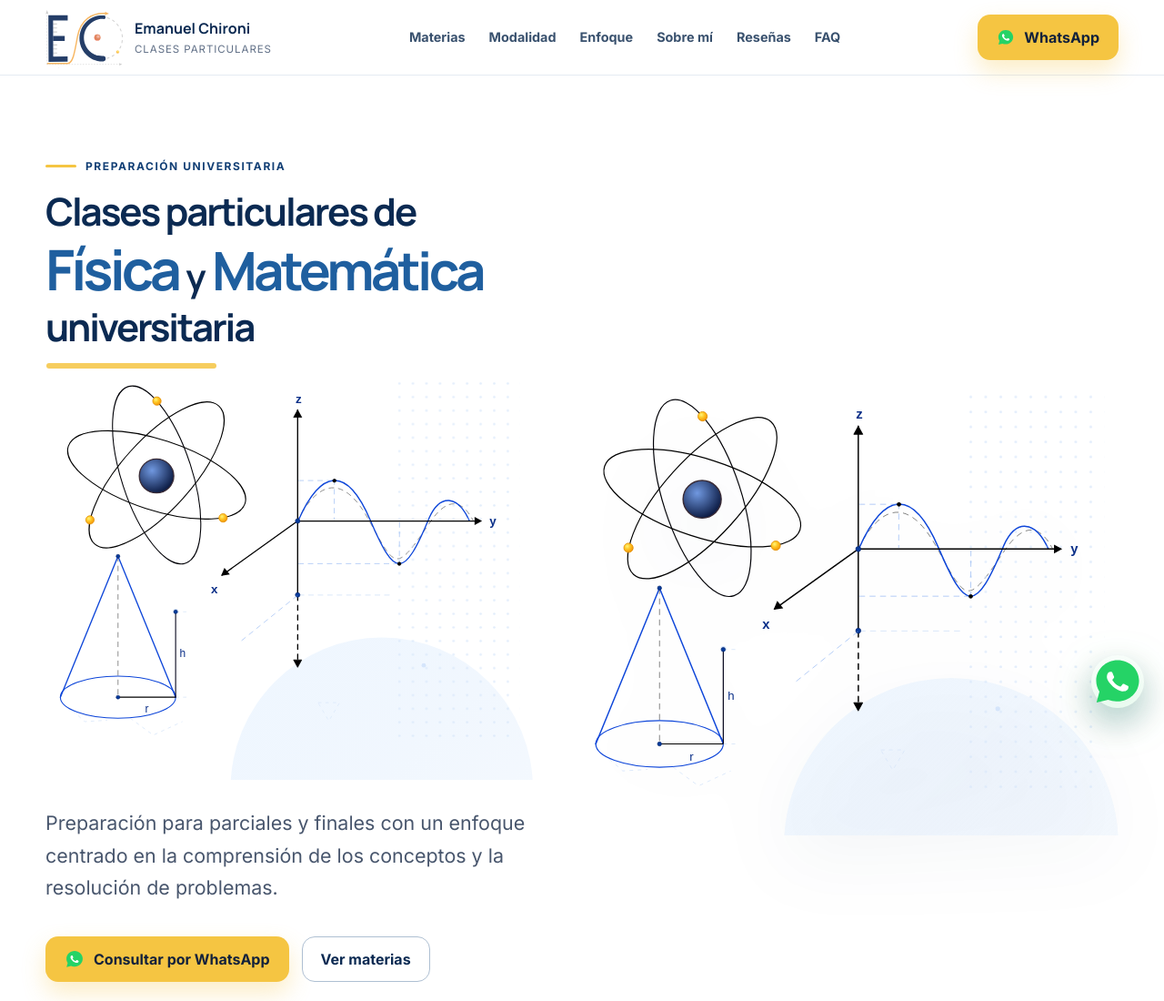
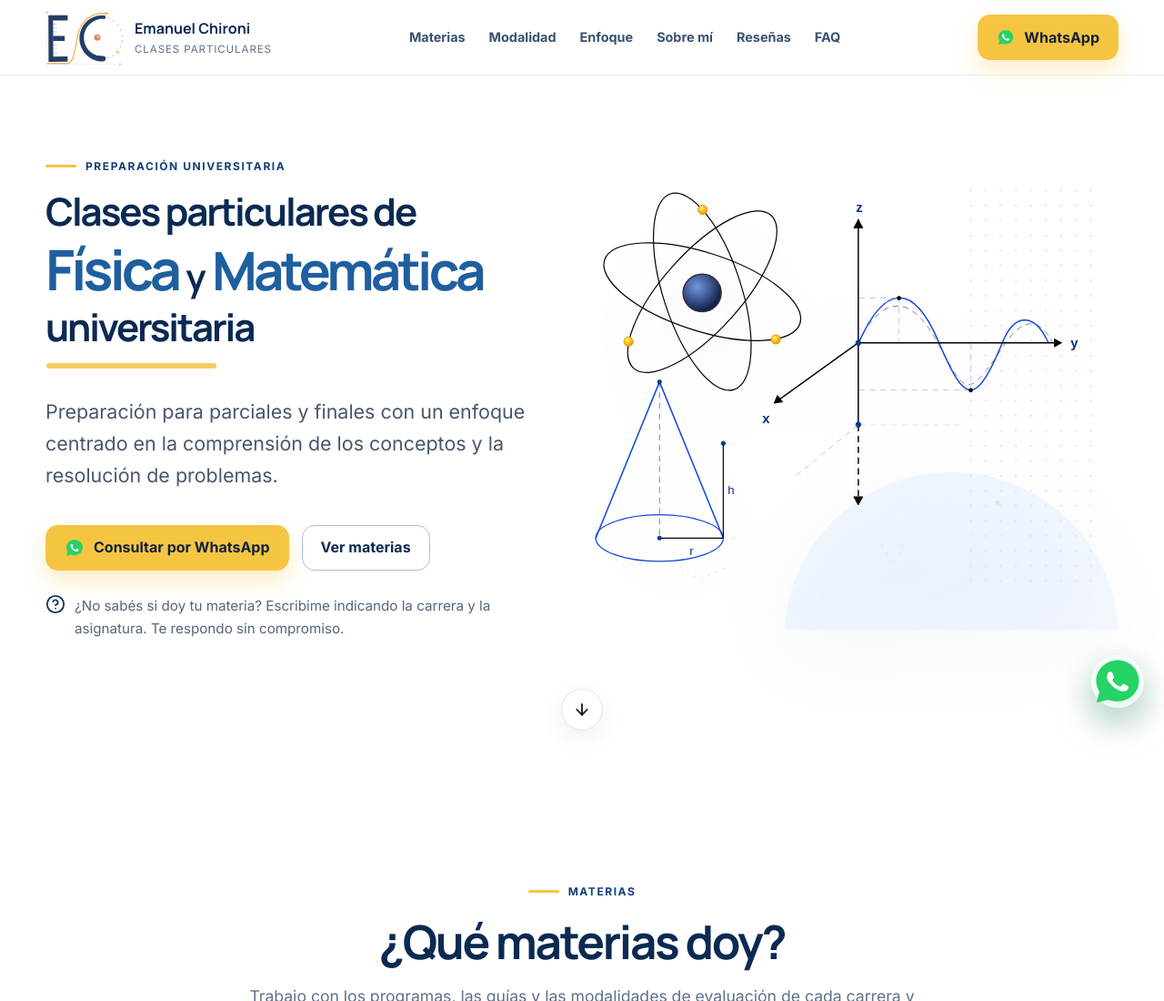
Before and after one commit to emanuel-chironi/Clases-particulares, a plain HTML site: page index.html in a window 1280 px wide. Shown: the top 1100 px of the page at 91% size. Drawn offline with Linux system fonts and the light colour scheme.

Commit message:
Update index.html

```diff
--- a/index.html
+++ b/index.html
@@ -31,11 +31,7 @@
     <div class="hero-copy reveal">
       <span class="kicker">Preparación universitaria</span>
       <h1><span class="hero-title-intro">Clases particulares de</span> <span class="hero-title-subjects">Física <span class="hero-title-intro">y</span> <span class="hero-title-subjects">Matemática </span> </span> <span class="hero-title-level">universitaria<span></h1>
-      <div class="hero-visual-mobile">
-        <img
-            src="assets/hero-science-vector.svg"
-            alt="Ilustración científica con átomo, función matemática y cono geométrico">
-      </div>
+
       <p class="hero-lead">Preparación para parciales y finales con un enfoque centrado en la comprensión de los conceptos y la resolución de problemas.</p>
       <div class="hero-actions">
         <a class="button button-primary" href="https://wa.me/541135999599?text=Hola%20Emanuel.%20Quisiera%20consultarte%20por%20clases.%20Estoy%20cursando%20..." target="_blank" rel="noopener"><img class="wa-icon" src="assets/icons/whatsapp.svg" alt=""> Consultar por WhatsApp</a>
```
